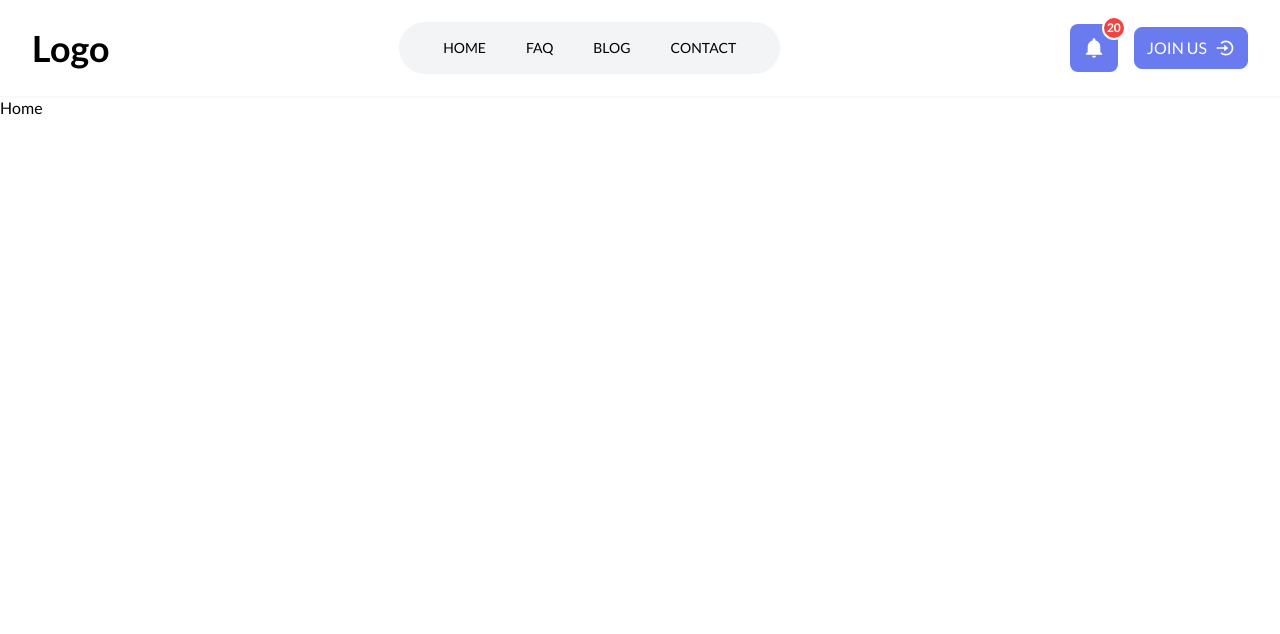
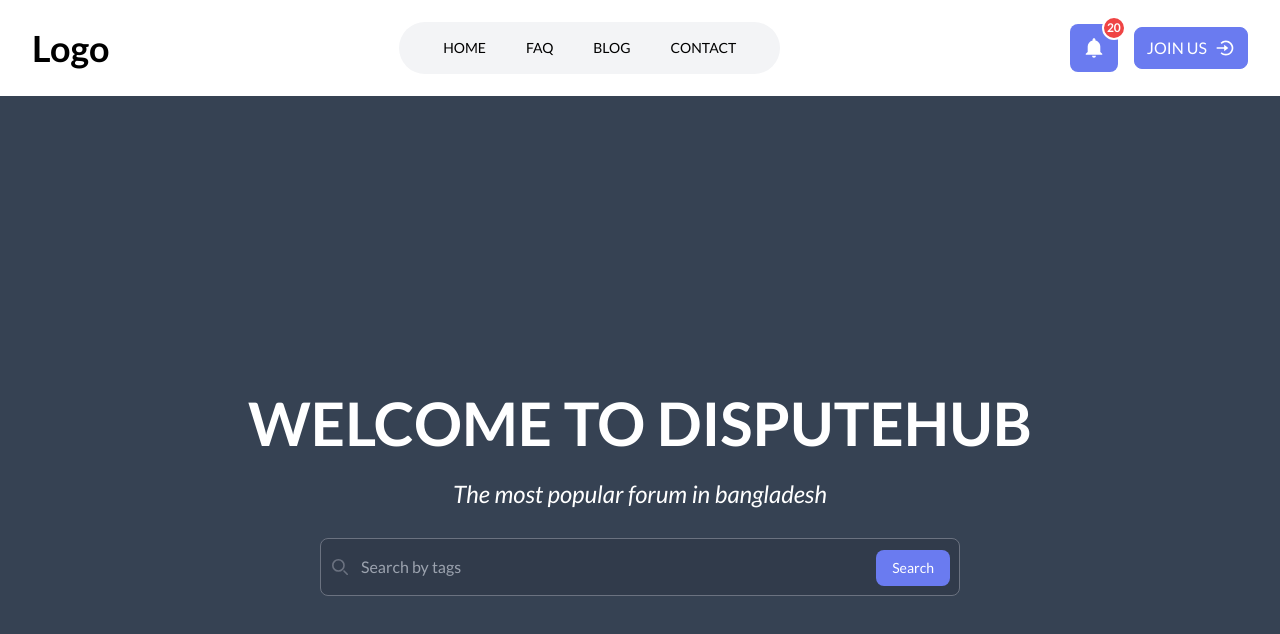
Before and after one commit to mdrobin45/forumHub-client, a React (Vite) app: page / in a window 1280 px wide. Shown: the top 634 px of the page. Built offline with nearby package versions, Linux system fonts and the light colour scheme; no server answers.

Commit message:
Banner added

```diff
--- /dev/null
+++ b/src/Containers/Home/Banner.jsx
@@ -0,0 +1,52 @@
+const Banner = () => {
+   return (
+      <div className="bg-primary text-white text-center py-72 flex items-center justify-center flex-col">
+         <h2 className="text-6xl leading-[130%] uppercase font-bold">
+            Welcome to DisputeHub
+         </h2>
+         <p className="text-2xl italic pt-4">
+            The most popular forum in bangladesh
+         </p>
+
+         <form className=" w-2/4 mt-7">
+            <label
+               htmlFor="default-search"
+               className="mb-2 text-sm font-medium text-gray-900 sr-only dark:text-white">
+               Search
+            </label>
+            <div className="relative">
+               <div className="absolute inset-y-0 start-0 flex items-center ps-3 pointer-events-none">
+                  <svg
+                     className="w-4 h-4 text-gray-500 dark:text-gray-400"
+                     aria-hidden="true"
+                     xmlns="http://www.w3.org/2000/svg"
+                     fill="none"
+                     viewBox="0 0 20 20">
+                     <path
+                        stroke="currentColor"
+                        strokeLinecap="round"
+                        strokeLinejoin="round"
+                        strokeWidth="2"
+                        d="m19 19-4-4m0-7A7 7 0 1 1 1 8a7 7 0 0 1 14 0Z"
+                     />
+                  </svg>
+               </div>
+               <input
+                  type="search"
+                  id="default-search"
+                  className="block w-full p-4 ps-10 text-md text-gray-200 border border-gray-500 rounded-lg bg-[#313B4B] focus:ring-secondary focus:border-secondary dark:bg-gray-700 dark:border-gray-600 dark:placeholder-gray-400 dark:text-white dark:focus:ring-blue-500 dark:focus:border-blue-500"
+                  placeholder="Search by tags"
+                  required
+               />
+               <button
+                  type="submit"
+                  className="text-white absolute end-2.5 bottom-2.5 bg-secondary focus:ring-1 focus:outline-none focus:ring-blue-300 font-medium rounded-lg text-sm px-4 py-2 dark:bg-blue-600 dark:hover:bg-secondary dark:focus:ring-secondary">
+                  Search
+               </button>
+            </div>
+         </form>
+      </div>
+   );
+};
+
+export default Banner;
--- a/src/Pages/Home/Home.jsx
+++ b/src/Pages/Home/Home.jsx
@@ -1,7 +1,9 @@
+import Banner from "../../Containers/Home/Banner";
+
 const Home = () => {
    return (
       <div>
-         <h2>Home</h2>
+         <Banner />
       </div>
    );
 };
```
